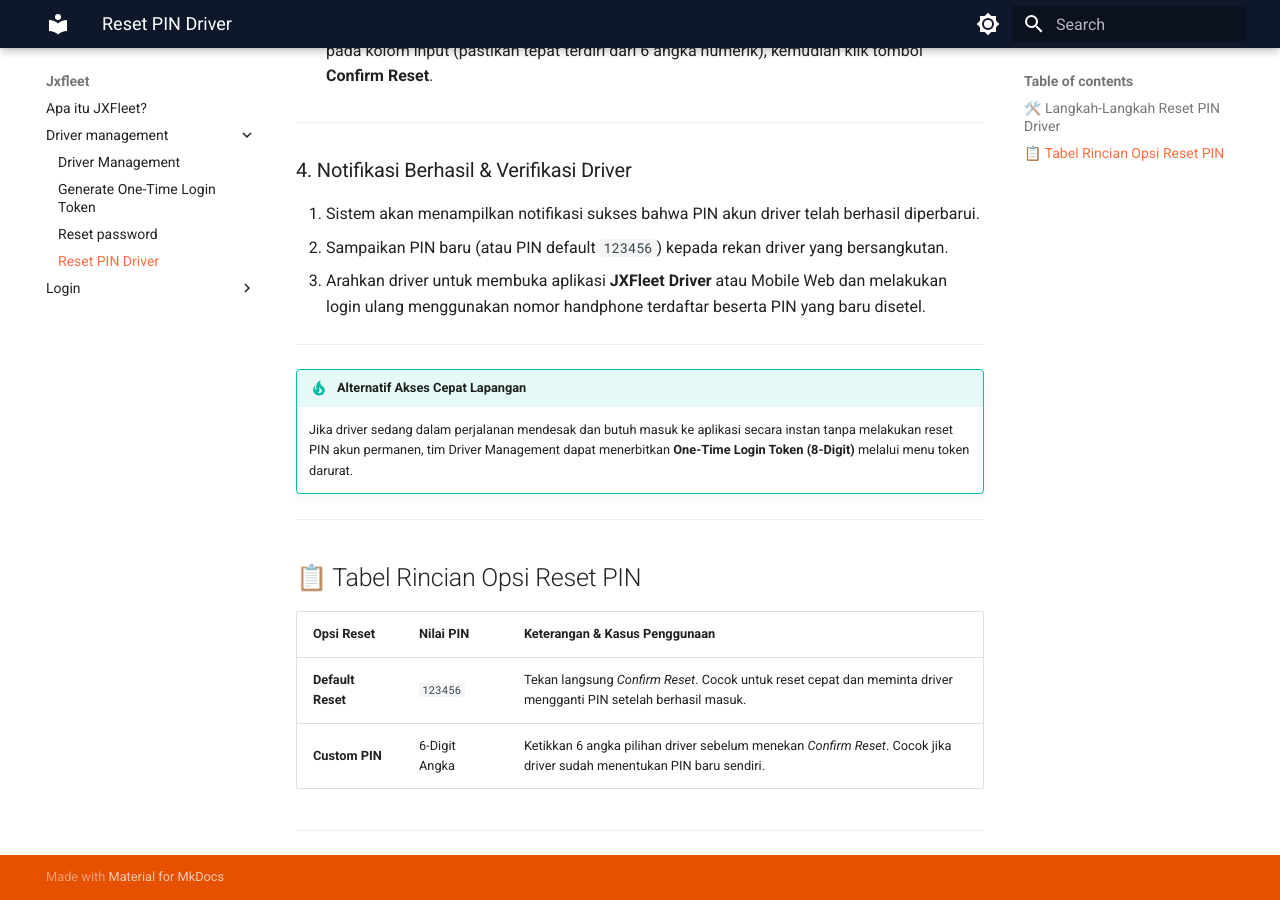
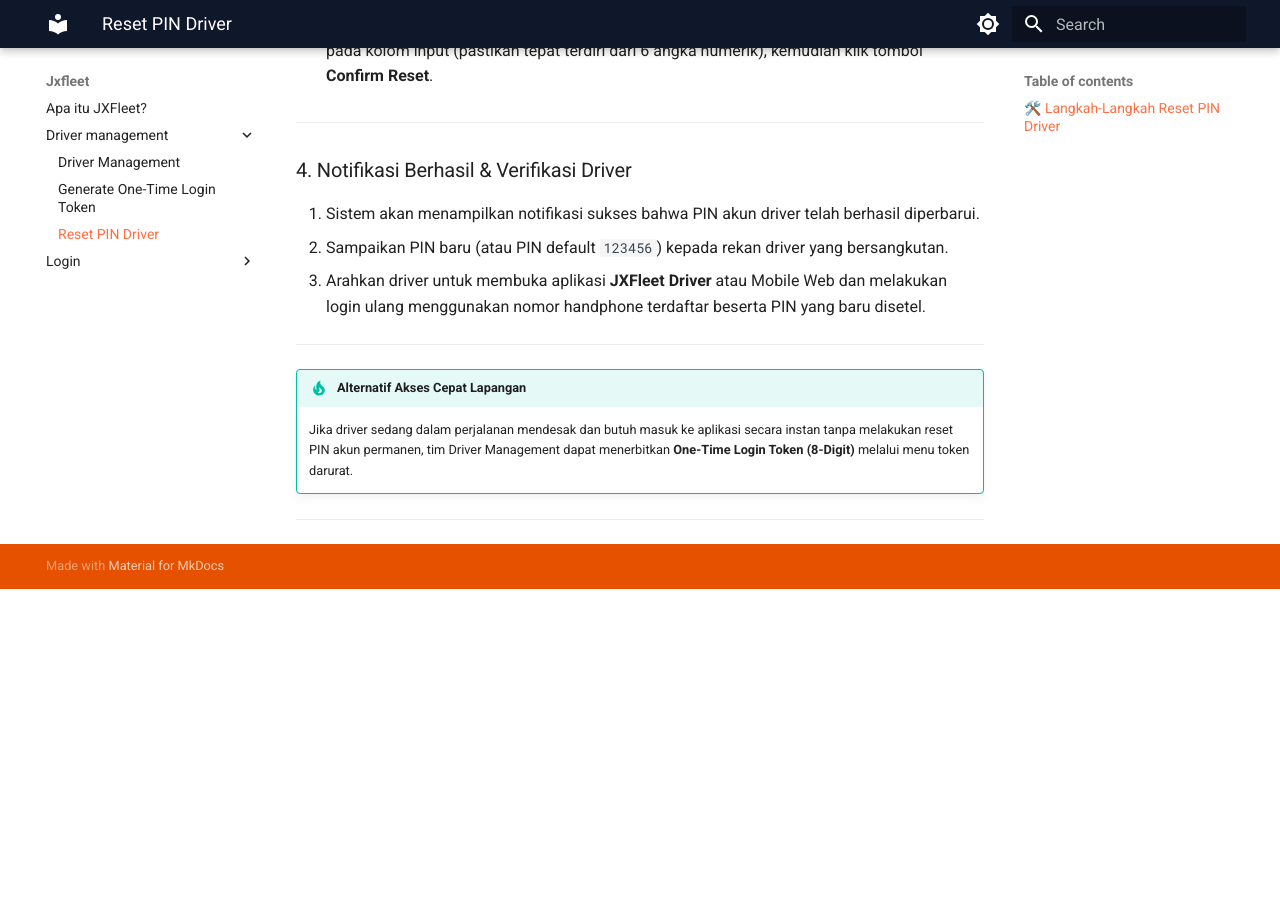
Before and after one commit to jejeharapan/wiki, an MkDocs documentation site: the page built from article/jxfleet/driver-management/reset-pin-driver.md, in a window 1280 px wide and 900 px high, scrolled down 1315 px. Built offline with MkDocs 1.6.1 and Material for MkDocs 9.7.7, drawn with Linux system fonts in a browser that asks for light colours; after the commit the page ends 1904 px from its top, so only the background shows below that.

Commit message:
docs: update reset-pin-driver and add maintenance ongoing status draft

```diff
--- a/article/jxfleet/driver-management/reset-pin-driver.md
+++ b/article/jxfleet/driver-management/reset-pin-driver.md
@@ -60,12 +60,3 @@ Sistem akan menampilkan jendela sembulan (*modal dialog*) untuk konfirmasi reset
     Jika driver sedang dalam perjalanan mendesak dan butuh masuk ke aplikasi secara instan tanpa melakukan reset PIN akun permanen, tim Driver Management dapat menerbitkan **One-Time Login Token (8-Digit)** melalui menu token darurat.
 
 ---
-
-## 📋 Tabel Rincian Opsi Reset PIN
-
-| Opsi Reset | Nilai PIN | Keterangan & Kasus Penggunaan |
-| :--- | :--- | :--- |
-| **Default Reset** | `123456` | Tekan langsung *Confirm Reset*. Cocok untuk reset cepat dan meminta driver mengganti PIN setelah berhasil masuk. |
-| **Custom PIN** | 6-Digit Angka | Ketikkan 6 angka pilihan driver sebelum menekan *Confirm Reset*. Cocok jika driver sudah menentukan PIN baru sendiri. |
-
----
```
Also changed, not shown: article/tms/truck-utilization/draft.md (+0 -8 lines), article/tms/truck-utilization/maintenance-work-order-change-status-ongoing.md (added, +8 -0 lines), article/jxfleet/driver-management/reset-password.md (deleted).
